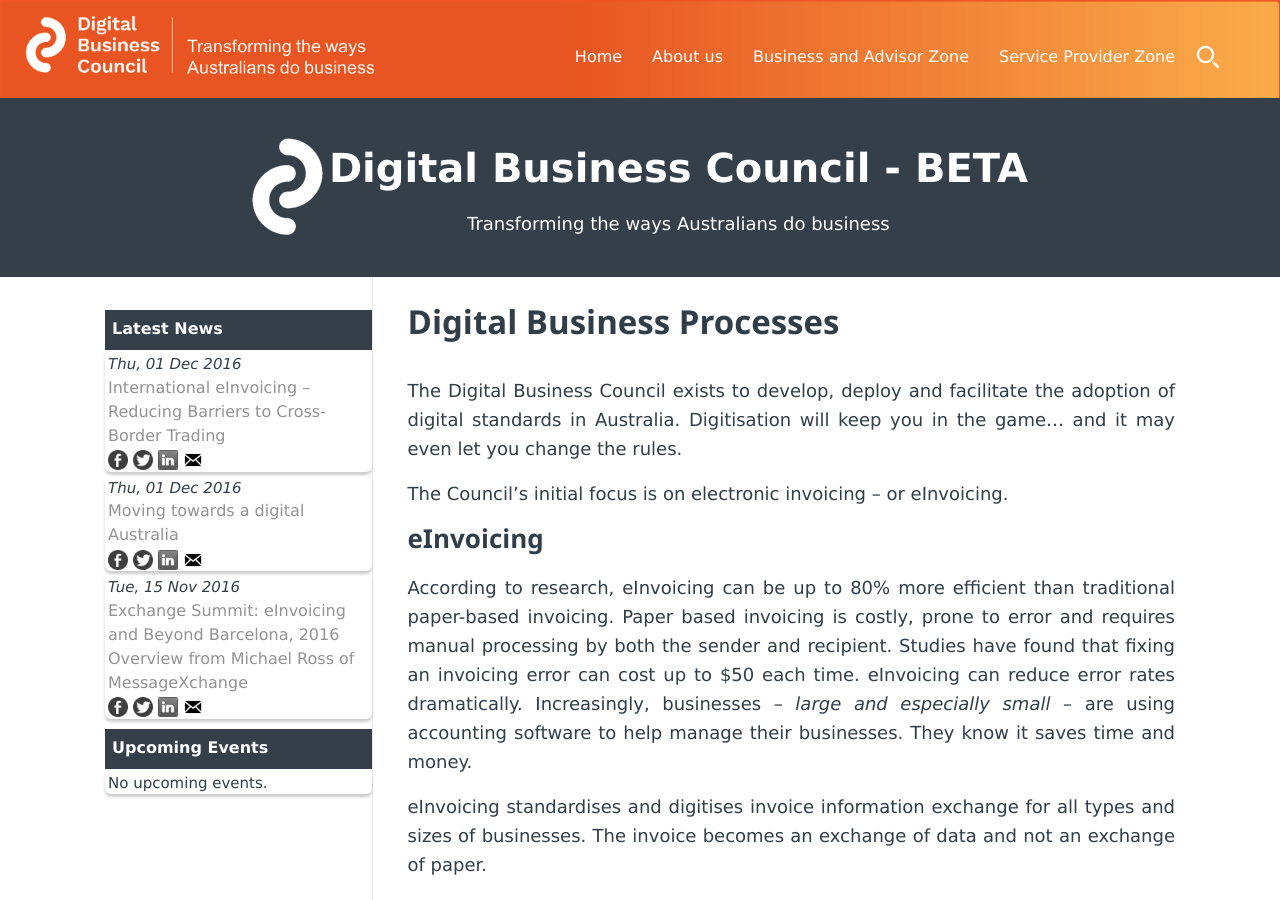
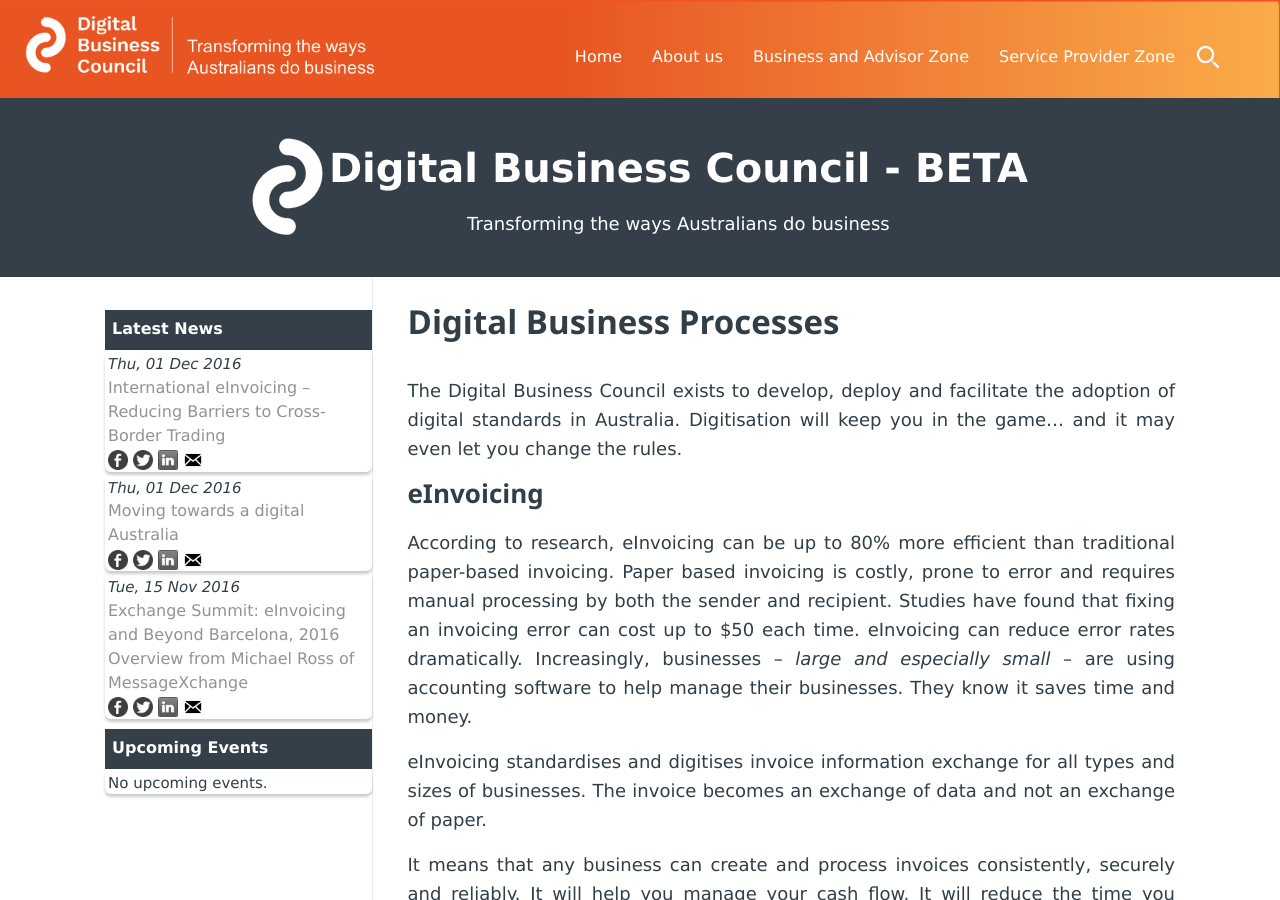
Before and after one commit to Digital-Business-Council/Digital-Business-Council.github.io, a Jekyll site: the page built from pages/business-zone/business-processes.md, in a window 1280 px wide and 900 px high. Built offline with Jekyll 4.4.1, drawn with Linux system fonts in a browser that asks for light colours; nearby versions of some CDN libraries; library files that are not in the unit come from our copies.

Commit message:
Update business-processes.md

```diff
--- a/pages/business-zone/business-processes.md
+++ b/pages/business-zone/business-processes.md
@@ -7,9 +7,6 @@
 # Digital Business Processes
 
 The Digital Business Council exists to develop, deploy and facilitate the adoption of digital standards in Australia. Digitisation will keep you in the game… and it may even let you change the rules.
-
-The Council’s initial focus is on electronic invoicing – or eInvoicing.
-
 
 ## eInvoicing
 
```
